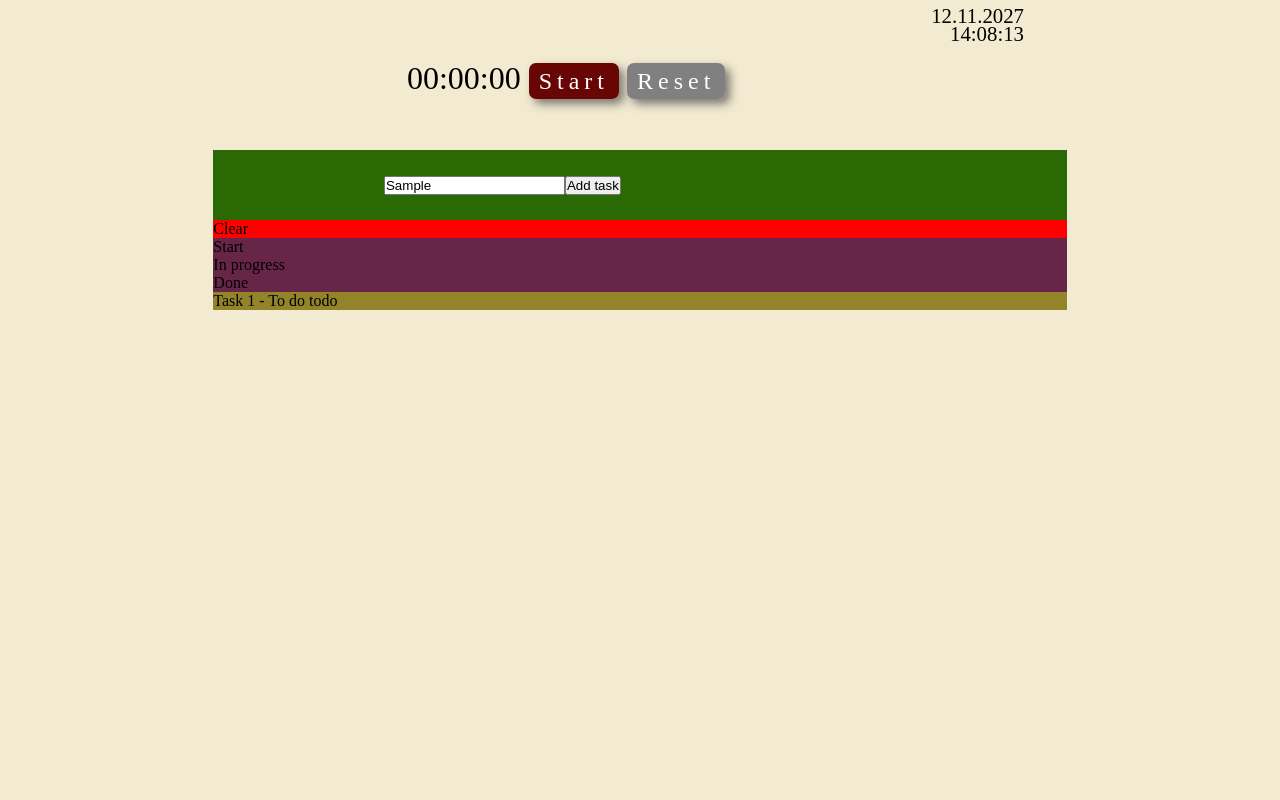
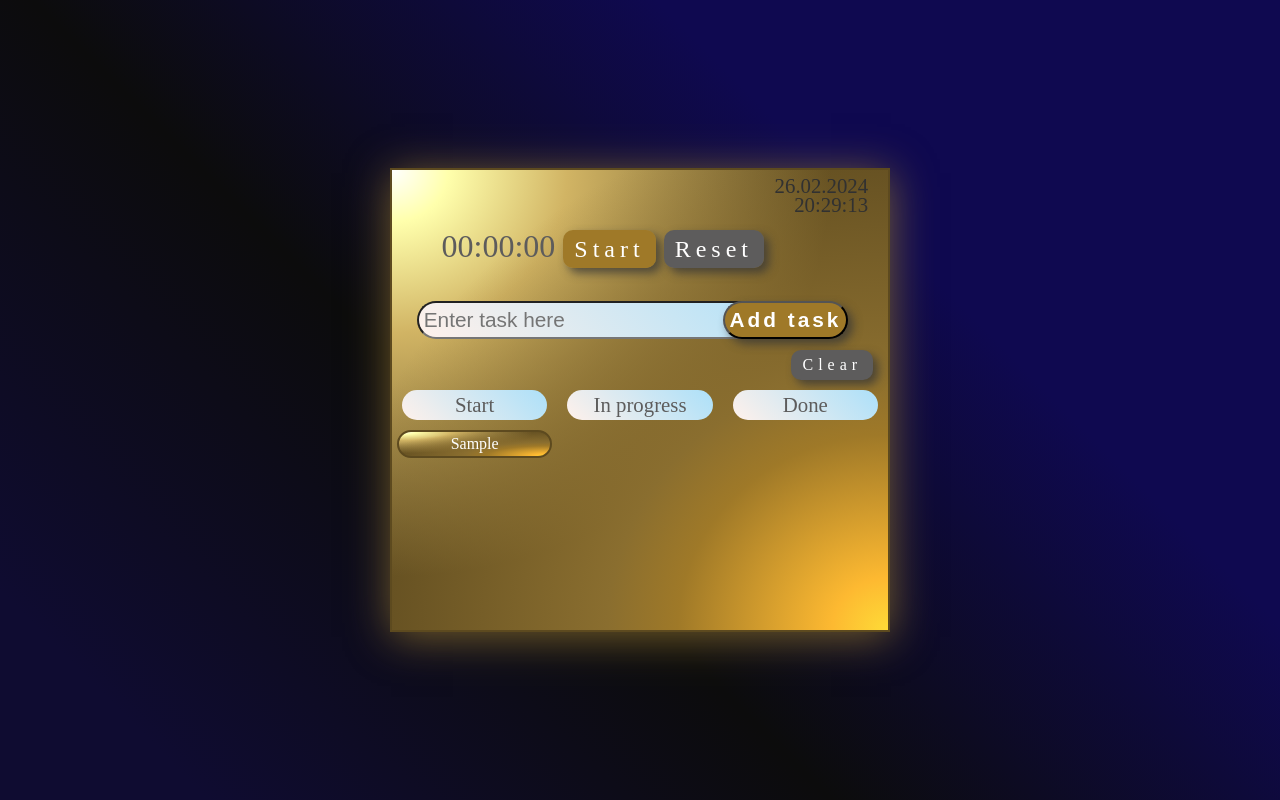
Before and after one commit to konsin1988/todo-drag-n-drop, a website: page index.html in a window 1280 px wide. Both pictures are taken after typing "Sample" into the empty fields and a click on the button "Add task". Drawn offline with Linux system fonts and the light colour scheme.

Commit message:
Styles done

```diff
--- a/css/main.css
+++ b/css/main.css
@@ -4,74 +4,258 @@
   box-sizing: border-box;
   user-select: none;
   outline: none;
+  transition: all 0.2s;
 }
+::-webkit-scrollbar {
+  width: 0;
+}
+
 body {
   display: flex;
+  align-items: center;
+  justify-content: center;
   min-height: 100vh;
-  background: #f2ebd2;
+  background: #0c0c0c;
+  background-image: linear-gradient(
+    45deg,
+    #0f0c31 10%,
+    #0c0c0c 40%,
+    #0f0950 70%
+  );
+  padding: 5%;
 }
 aside {
-  flex: 2;
+  flex: 3;
 }
 section {
-  flex: 8;
+  flex: 4;
   display: block;
   height: 100%;
+  background-image: radial-gradient(
+      ellipse farthest-corner at right bottom,
+      #fedb37 0%,
+      #fdb931 8%,
+      #9f7928 30%,
+      #8a6e2f 40%,
+      transparent 80%
+    ),
+    radial-gradient(
+      ellipse farthest-corner at left top,
+      #ffffff 0%,
+      #ffffac 8%,
+      #d1b464 25%,
+      #5d4a1f 62.5%,
+      #5d4a1f 100%
+    );
+  border: 2px double #5d4a1f;
+  box-shadow: 1px 5px 40px #8a6f2fd2;
 }
 .dateTimeBx {
-  /* background: rgb(89, 5, 5); */
   height: 50px;
   position: relative;
+  color: #313131;
 }
 #date {
   position: absolute;
-  right: 5%;
-  top: 7%;
+  right: 4%;
+  top: 8%;
   font-size: 1.3rem;
 }
 #time {
   position: absolute;
-  right: 5%;
-  bottom: 9%;
+  right: 4%;
+  bottom: 7%;
   font-size: 1.3rem;
 }
 .timerBx {
-  /* background: rgb(31, 13, 133); */
   position: relative;
-  height: 100px;
+  height: 80px;
   font-size: 2rem;
 }
 .timerBx > div {
   position: absolute;
-  right: 40%;
+  right: 25%;
   top: 10%;
+  color: #5d5c5c;
 }
 .timerBx > div span.timerBtn {
   font-size: 1.5rem;
   padding: 5px 10px;
-  border-radius: 7px;
-  box-shadow: 5px 5px 10px #575353c0;
+  border-radius: 10px;
+  box-shadow: 5px 5px 10px #373636c0;
   color: #fff;
   letter-spacing: 5px;
+  cursor: pointer;
+  border: 1px solid transparent;
+}
+.timerBx > div span.timerBtn:hover {
+  box-shadow: 5px 5px 10px #2c2c2c;
 }
 #startBtn {
-  background-color: rgb(104, 5, 5);
+  background-color: #9f7928;
+}
+#startBtn:active {
+  border: 1px solid rgb(237, 228, 230);
+  transform: scale(0.8);
+  transition: 0.1s;
 }
 #resetBtn {
-  background-color: grey;
+  background-color: #5d5c5c;
 }
+#resetBtn:active {
+  border: 1px solid rgb(202, 59, 90);
+  transform: scale(0.8);
+  transition: 0.1s;
+}
+
 .inputBx {
-  background: rgb(42, 105, 3);
+  position: relative;
+  padding: 5% 20%;
+}
+.inputBx input {
+  position: absolute;
+  display: block;
+  font-size: 1.3rem;
+  left: 5%;
+  top: 2%;
+  border-radius: 20px;
+  padding: 1%;
+  width: 80%;
+  background: linear-gradient(45deg, #fff1eb, #ace0f9);
+  cursor: text;
+}
+.inputBx button {
+  position: absolute;
+  display: block;
+  font-size: 1.3rem;
+  right: 8%;
+  top: 2%;
+  border-radius: 20px;
+  padding: 1%;
+  background-color: #9f7928;
+  font-weight: bold;
+  box-shadow: 5px 5px 10px #373636c0;
+  color: #fff;
+  padding: -2px;
+  letter-spacing: 3px;
+  cursor: pointer;
+}
+.inputBx button:hover {
+  box-shadow: 5px 5px 10px #2c2c2c;
+}
+
+.clearBx {
   position: relative;
   display: block;
-  padding: 3% 20%;
+  height: 30px;
 }
-.clearBx {
-  background: red;
+.clearBx .clearBtn {
+  position: absolute;
+  top: 0px;
+  right: 3%;
+  font-size: 1rem;
+  padding: 5px 10px;
+  border-radius: 10px;
+  box-shadow: 5px 5px 10px #373636c0;
+  color: #fff;
+  letter-spacing: 5px;
+  background-color: #5d5c5c;
+  cursor: pointer;
+  border: 1px solid transparent;
 }
+.clearBx .clearBtn:hover {
+  box-shadow: 5px 5px 10px #2c2c2c;
+}
+.clearBx .clearBtn:active {
+  border: 1px solid rgb(202, 59, 90);
+  transform: scale(0.8);
+}
+
 .colHeaderBx {
-  background: rgb(103, 38, 71);
+  position: relative;
+  height: 50px;
+  display: flex;
 }
+.colHeaderBx .colHeader {
+  flex: 1;
+  margin: 10px 10px;
+  display: flex;
+  justify-content: center;
+  align-items: center;
+  border-radius: 20px;
+  font-size: 1.3rem;
+  color: #5d5c5c;
+  background: linear-gradient(45deg, #fff1eb, #ace0f9);
+}
+
 .tasksBx {
-  background: rgb(147, 131, 41);
+  position: relative;
+  width: 100%;
+  min-height: 200px;
+  display: flex;
+  overflow: scroll;
 }
+.tasksBx .placeholder {
+  flex: 1;
+  display: flex;
+  position: relative;
+  justify-content: flex-start;
+  align-items: center;
+  margin: 0 1%;
+  flex-direction: column;
+}
+.tasksBx .placeholder .task {
+  font-size: 1rem;
+  position: relative;
+  border-radius: 20px;
+  color: #fff;
+  padding: 2%;
+  width: 100%;
+  text-align: center;
+  background-image: radial-gradient(
+      ellipse farthest-corner at right bottom,
+      #fedb37 0%,
+      #fdb931 8%,
+      #9f7928 30%,
+      #8a6e2f 40%,
+      transparent 80%
+    ),
+    radial-gradient(
+      ellipse farthest-corner at left top,
+      #ffffff 0%,
+      #ffffac 8%,
+      #d1b464 25%,
+      #5d4a1f 62.5%,
+      #5d4a1f 100%
+    );
+  border: 2px double #5d4a1f;
+  cursor: grab;
+}
+.tasksBx .placeholder .task:not(:first-child) {
+  margin-top: 4px;
+}
+.tasksBx .placeholder .task:hover {
+  box-shadow: 5px 5px 10px #2c2c2c;
+}
+
+@media screen and (max-width: 2000px) {
+  aside {
+    display: none;
+  }
+
+  section {
+    flex: none;
+    width: 500px;
+  }
+}
+@media screen and (max-width: 500px) {
+  aside {
+    display: none;
+  }
+
+  section {
+    flex: none;
+    /* width: 300px; */
+    transform: scale(0.75);
+  }
+}
--- a/index.html
+++ b/index.html
@@ -18,7 +18,7 @@
       </div>
       <div class="timerBx">
         <div>
-          00:00:00
+          <span id="timer">00:00:00</span>
           <span class="timerBtn" id="startBtn">Start</span>
           <span class="timerBtn" id="resetBtn">Reset</span>
         </div>
@@ -28,7 +28,7 @@
           id="inputTask"
           type="text"
           placeholder="Enter task here"
-        /><button type="submit" id="btnSubmit">Add task</button>
+        /><button type="text" id="submitBtn">Add task</button>
       </div>
       <div class="clearBx">
         <div class="clearBtn">Clear</div>
@@ -39,13 +39,23 @@
         <div class="colHeader done">Done</div>
       </div>
       <div class="tasksBx">
-        <div class="placeholder">
+        <div class="placeholder" id="startPh">
           <div class="task" draggable="true" data-index="0">
-            Task 1 - To do todo
+            Task 1 - To do todo sdfdsfsadfsfsdfsddd
+          </div>
+          <div class="task" draggable="true" data-index="0">
+            Task 1 - To do todo sdfdsfsadfsfsdfsddd
           </div>
         </div>
-        <div class="placeholder"></div>
-        <div class="placeholder"></div>
+        <div class="placeholder" id="inProgressPh">
+          <div class="task" draggable="true" data-index="0">
+            Task 1 - To do todo sdfdsfsadfsfsdfsddd
+          </div>
+          <div class="task" draggable="true" data-index="0">
+            Task 1 - To do todo sdfdsfsadfsfsdfsddd
+          </div>
+        </div>
+        <div class="placeholder" id="donePh"></div>
       </div>
     </section>
     <aside></aside>
--- a/js/main.js
+++ b/js/main.js
@@ -0,0 +1,116 @@
+const date = document.getElementById("date");
+const time = document.getElementById("time");
+const timer = document.getElementById("timer");
+const startBtn = document.getElementById("startBtn");
+const resetBtn = document.getElementById("resetBtn");
+
+/********************* Date-Time  ***************** */
+let time_options = {
+  hour: "numeric",
+  minute: "numeric",
+  second: "numeric",
+};
+
+const formatDate = new Intl.DateTimeFormat("ru-Ru");
+const formatTime = new Intl.DateTimeFormat("ru-Ru", time_options);
+
+function createDateTime(now) {
+  this.date = formatDate.format(now);
+  this.time = formatTime.format(now);
+  this.setDateTime = function () {
+    date.textContent = this.date;
+    time.textContent = this.time;
+  };
+}
+
+update();
+
+function update() {
+  const now = new createDateTime(new Date());
+  now.setDateTime();
+}
+setInterval(() => {
+  update();
+}, 1000);
+
+/**************************** Timer ************************ */
+
+let counter = 0;
+let isRunning = false;
+let intervalId;
+
+function updateTimer(counter) {
+  timer.textContent = formatTime.format(-10800000 + counter * 1000);
+}
+
+startBtn.addEventListener("click", () => {
+  if (!isRunning) {
+    startBtn.textContent = "Stop";
+    intervalId = setInterval(() => {
+      ++counter;
+      updateTimer(counter);
+      isRunning = true;
+    }, 1000);
+  } else {
+    stopInterval();
+  }
+});
+
+resetBtn.addEventListener("click", () => {
+  counter = 0;
+  stopInterval();
+});
+function stopInterval() {
+  clearInterval(intervalId);
+  startBtn.textContent = "Start";
+  isRunning = false;
+  updateTimer(counter);
+}
+
+/*************************** Tasks ********************/
+
+const task = document.getElementById("inputTask");
+const submit = document.getElementById("submitBtn");
+const clearBtn = document.querySelector(".clearBtn");
+const start = document.getElementById("startPh");
+const inProgress = document.getElementById("inProgressPh");
+const done = document.getElementById("donePh");
+
+const tasks = [[], [], []];
+
+function getTemplate(task, index) {
+  return `<div class="task" draggable="true" data-index="${index}">${task}</div>`;
+}
+
+submit.addEventListener("click", () => {
+  if (task.value.length === 0) {
+    return;
+  }
+  const newTask = {
+    title: task.value,
+  };
+  console.log(tasks[0]);
+  tasks[0].push(newTask);
+  render(tasks);
+  task.value = "";
+});
+
+function render(array) {
+  start.innerHTML = "";
+  inProgress.innerHTML = "";
+  done.innerHTML = "";
+  for (let i = 0; i < array[0].length; ++i) {
+    start.insertAdjacentHTML("afterbegin", getTemplate(array[0][i].title, i));
+  }
+  for (let i = 0; i < array[1].length; ++i) {
+    inProgress.insertAdjacentHTML(
+      "afterbegin",
+      getTemplate(array[1][i].title, i)
+    );
+  }
+  for (let i = 0; i < array[2].length; ++i) {
+    done.insertAdjacentHTML("afterbegin", getTemplate(array[2][i].title, i));
+  }
+}
+
+render(tasks);
```
